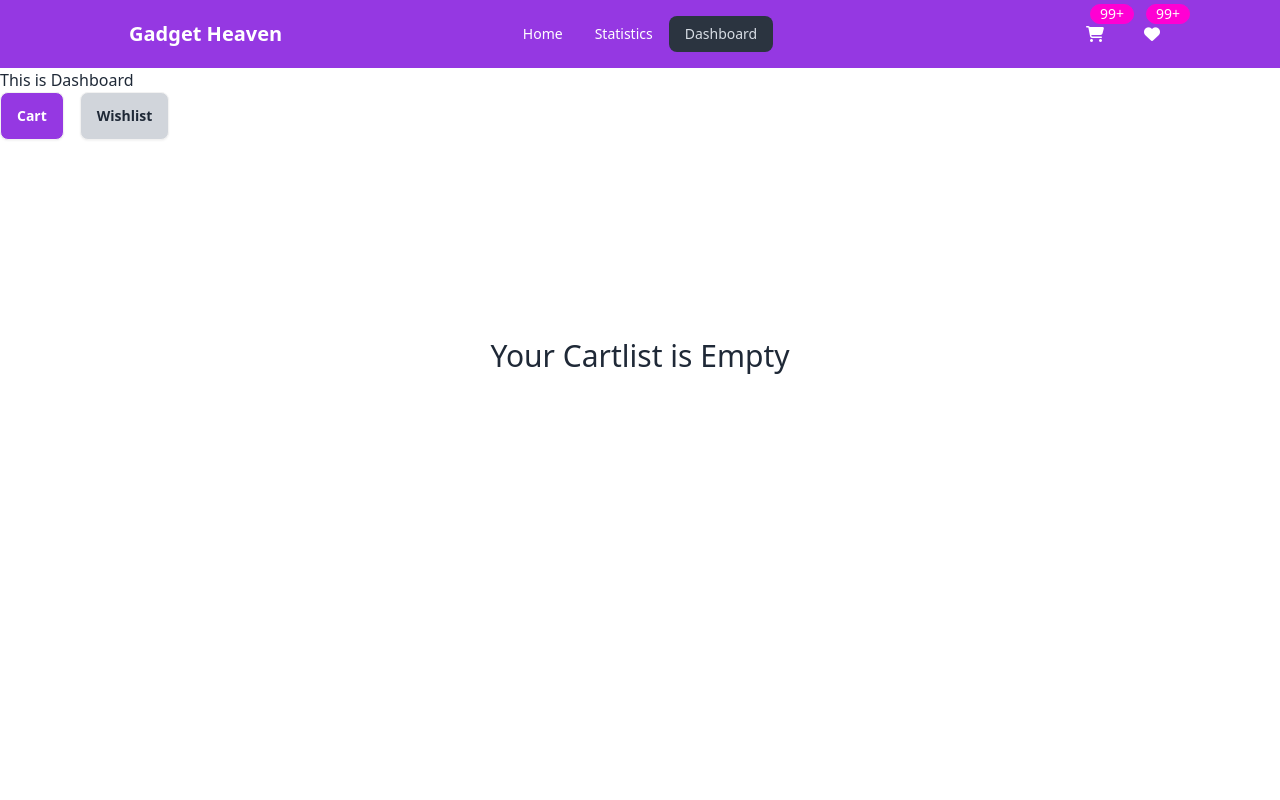
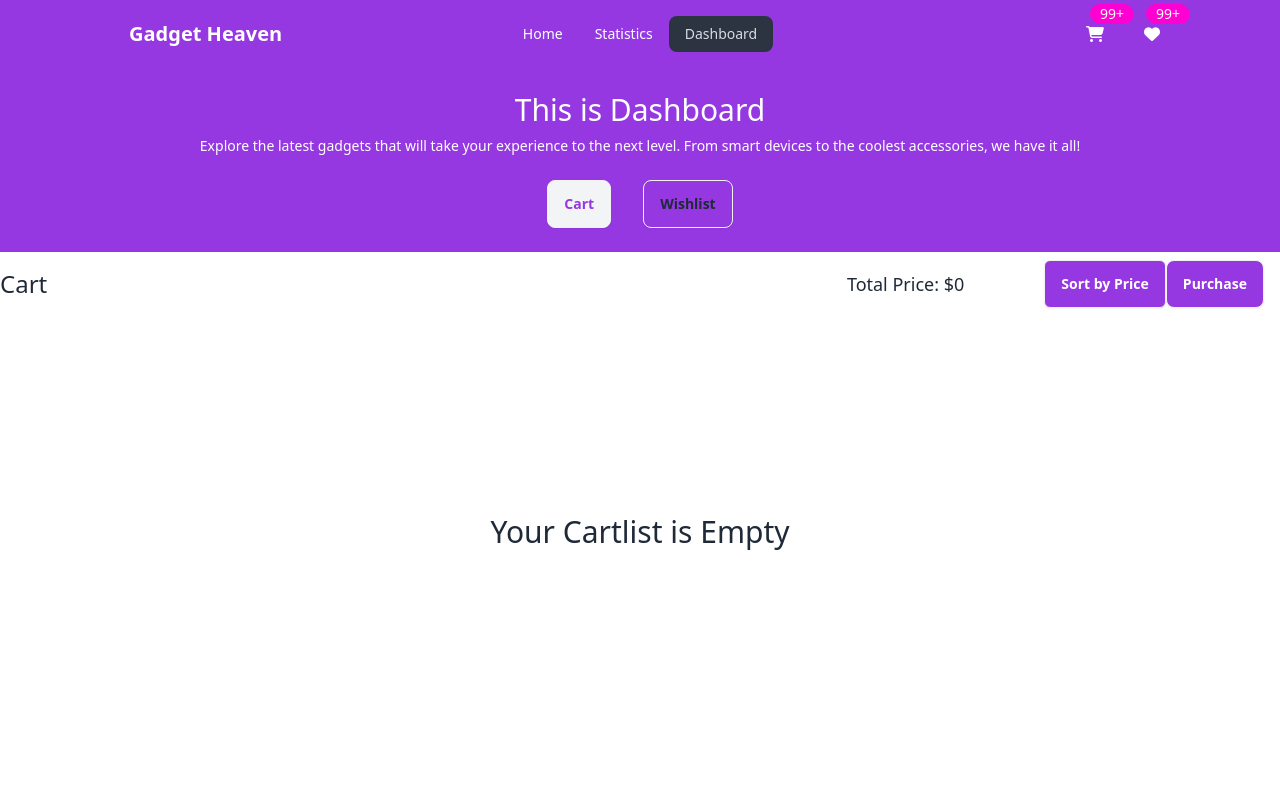
Before and after one commit to programming-hero-web-course-4/b10a8-gadget-heaven-pmppiyas, a React (Vite) app: page /dashboard in a window 1280 px wide. Shown: the top 800 px of the page. Built offline with nearby package versions, Linux system fonts and the light colour scheme.

Commit message:
sort & purchace

```diff
--- a/package.json
+++ b/package.json
@@ -16,6 +16,7 @@
     "react-dom": "^18.3.1",
     "react-hot-toast": "^2.4.1",
     "react-router-dom": "^6.27.0",
+    "react-toastify": "^10.0.6",
     "sort-by": "^1.2.0"
   },
   "devDependencies": {
--- a/src/Components/Dashboard.jsx
+++ b/src/Components/Dashboard.jsx
@@ -1,11 +1,15 @@
 import React, { useEffect, useState } from 'react';
 import { getAllCart, removeCart } from '../Utilities/addCart';
 import { getAllWishlist, removeWishlist } from '../Utilities/addWish';
+import { ToastContainer, toast } from 'react-toastify';
+import 'react-toastify/dist/ReactToastify.css';
 
 export default function Dashboard() {
   const [addGadget, setAddGadget] = useState([]);
   const [selectedTab, setSelectedTab] = useState('cart');
+  const [isDescending, setIsDescending] = useState(false);
 
+  // Load items based on selected tab
   useEffect(() => {
     const loadItems = selectedTab === 'cart' ? getAllCart() : getAllWishlist();
     setAddGadget(loadItems);
@@ -22,14 +26,40 @@ export default function Dashboard() {
     );
   };
 
+  const handleSortDescending = () => {
+    const sortedGadgets = [...addGadget].sort((a, b) => b.price - a.price);
+    setAddGadget(sortedGadgets);
+    setIsDescending(true);
+  };
+
+  const handlePurchase = () => {
+    if (selectedTab === 'cart') {
+      addGadget.forEach(gadget => removeCart(gadget.product_id));
+      setAddGadget([]);
+      toast.success('Successfully Purchase!', {
+        duration: 2000,
+      });
+    }
+  };
+
+  const totalPrice =
+    selectedTab === 'cart'
+      ? addGadget.reduce((sum, gadget) => sum + gadget.price, 0)
+      : 0;
+
   return (
-    <div>
-      <h2>This is Dashboard</h2>
-      <div className="flex gap-4">
+    <div className="container mx-auto">
+      <div className="bg-sec flex flex-col justify-center items-center gap-2 text-white text-center py-6">
+        <h2 className="text-3xl font-medium">This is Dashboard</h2>
+        <p className="text-sm">
+          Explore the latest gadgets that will take your experience to the next
+          level. From smart devices to the coolest accessories, we have it all!
+        </p>
+        <div className="flex gap-8 pt-4">
           <button
             onClick={() => setSelectedTab('cart')}
             className={`btn ${
-            selectedTab === 'cart' ? 'bg-sec text-white' : 'bg-gray-300'
+              selectedTab === 'cart' ? 'bg-gray-100 text-sec' : 'bg-sec'
             }`}
           >
             Cart
@@ -37,23 +67,51 @@ export default function Dashboard() {
           <button
             onClick={() => setSelectedTab('wishlist')}
             className={`btn ${
-            selectedTab === 'wishlist' ? 'bg-sec text-white' : 'bg-gray-300'
+              selectedTab === 'wishlist' ? 'bg-gray-100 text-sec' : 'bg-sec'
             }`}
           >
             Wishlist
           </button>
         </div>
+      </div>
 
+      {/* Display total price and sort button only for Cart tab */}
+      <div className="flex justify-between items-center  h-16">
+        <p className="text-2xl font-medium">
+          {selectedTab === 'cart' ? 'Cart' : 'Wishlist'}
+        </p>
+        {selectedTab === 'cart' && (
+          <div className=" px-4 flex justify-between items-center gap-20">
+            <p className="text-lg font-medium">Total Price: ${totalPrice}</p>
+            <div>
+              <button
+                onClick={handleSortDescending}
+                className="btn bg-sec text-white rounded-md"
+              >
+                Sort by Price
+              </button>
+              <button
+                onClick={handlePurchase} // Trigger the purchase (clear cart and show toast)
+                className="btn bg-sec text-white"
+              >
+                Purchase
+              </button>
+            </div>
+          </div>
+        )}
+      </div>
+
+      {/* Display gadgets */}
       <div className="space-y-2 mt-4">
         {addGadget.length > 0 ? (
           addGadget.map(gadget => (
             <div
               key={gadget.product_id}
-              className="grid grid-cols-5 bg-gray-200"
+              className="grid grid-cols-5 bg-gray-200 p-4 rounded-lg"
             >
               <div className="col-span-1 h-32">
                 <img
-                  className="h-full w-full"
+                  className="h-full w-full rounded-md"
                   src={gadget.product_image}
                   alt={gadget.product_title}
                 />
@@ -72,6 +130,7 @@ export default function Dashboard() {
             </div>
           ))
         ) : (
+          <div className="min-h-[400px] flex justify-center items-center">
             <p>
               {selectedTab === 'cart' ? (
                 <div className=" min-h-[400px] flex justify-center items-center">
@@ -83,8 +142,12 @@ export default function Dashboard() {
                 </div>
               )}
             </p>
+          </div>
         )}
       </div>
+
+      {/* Toast Container to show toast notifications */}
+      <ToastContainer />
     </div>
   );
 }
--- a/src/Components/Home.jsx
+++ b/src/Components/Home.jsx
@@ -10,7 +10,7 @@ export default function Home() {
       <Banner></Banner>
       {/* Category And Items */}
       <div className="grid grid-cols-1 md:grid-cols-2 lg:grid-cols-8 md:space-x-6 lg:space-x-12 mt-6">
-        <div className="col-span-2">
+        <div className="col-span-2 mt-4 md:mt-8">
           <Categories categories={categories}></Categories>
         </div>
         <div className="col-span-6">
--- a/src/Components/Statistics.jsx
+++ b/src/Components/Statistics.jsx
@@ -1,5 +1,15 @@
 import React from 'react';
 
 export default function Statistics() {
-  return <div>Statistic</div>;
+  return (
+    <div>
+      <div className="bg-sec flex flex-col justify-center items-center gap-2 text-white text-center py-6">
+        <h2 className="text-3xl font-medium">This is Statistics</h2>
+        <p className="text-sm">
+          Explore the latest gadgets that will take your experience to the next
+          level. From smart devices to the coolest accessories, we have it all!
+        </p>
+      </div>
+    </div>
+  );
 }
--- a/src/Utilities/addCart.js
+++ b/src/Utilities/addCart.js
@@ -30,7 +30,6 @@ const removeCart = productId => {
   let addItem = getAllCart();
   addItem = addItem.filter(item => item.product_id !== productId); // Remove the item
   localStorage.setItem('AddItem', JSON.stringify(addItem));
-  toast.success('Item removed from cart!', { duration: 2000 });
 };
 
 export { addCart, getAllCart, removeCart };
```
Also changed, not shown: 2 other files (tests, documents, lock files or other folders). Lines whose indentation alone changed are shown as unchanged.
